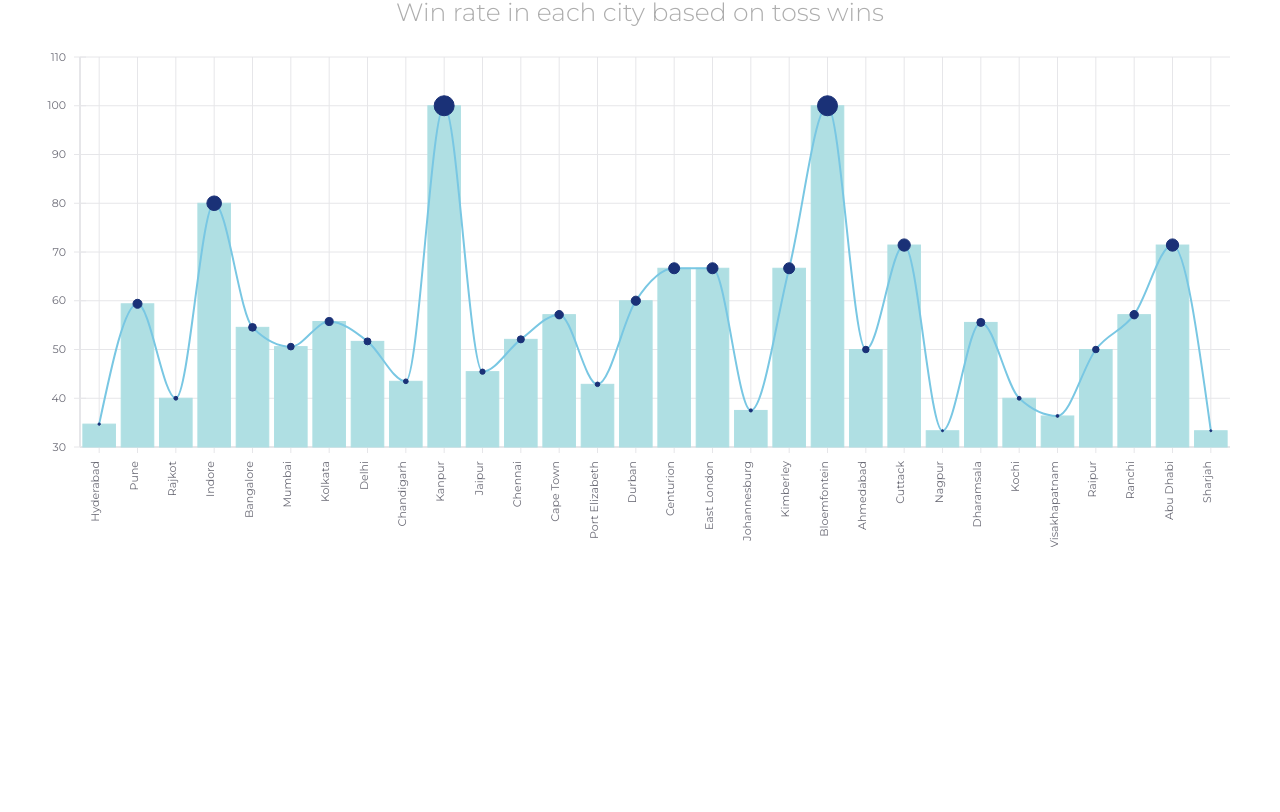
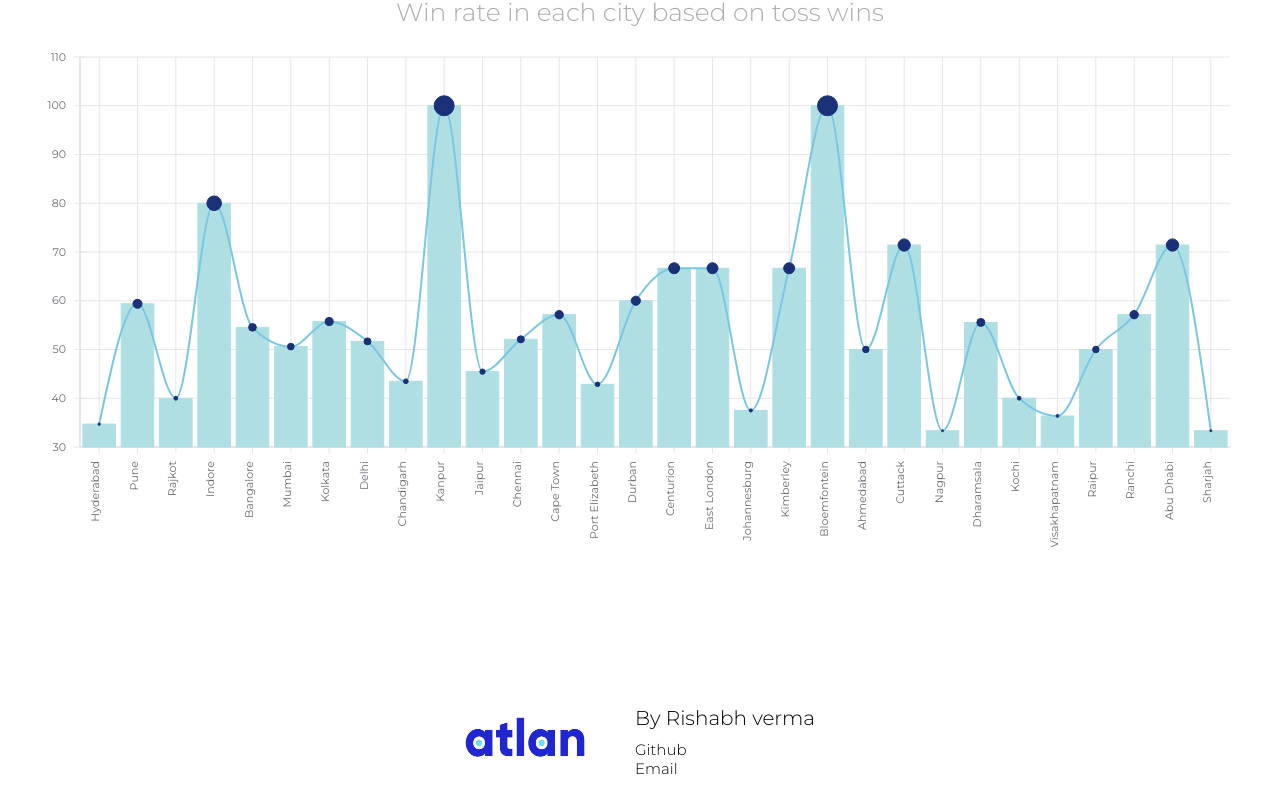
Before and after one commit to RishabhVerma098/AtlanTaskRishabhVerma, a React (Create React App) app: page / in a window 1280 px wide. Shown: the part 1560-2372 px from the top of the page. Before the commit the page ends 2107 px from the top, so only its background shows below. Built offline with nearby package versions, Linux system fonts and the light colour scheme.

Commit message:
added footer

```diff
--- a/src/App.js
+++ b/src/App.js
@@ -14,6 +14,18 @@ function App() {
       <BottomContainer />
       <Pie />
       <LocationToss />
+      <div className="footer">
+        <img src={require("./assets/images/logo.png")} alt="logo"></img>
+        <div className="right">
+          <p>By Rishabh verma</p>
+          <ul>
+            <li>
+              <p>Github</p>
+              <p>Email</p>
+            </li>
+          </ul>
+        </div>
+      </div>
     </div>
   );
 }
--- a/src/App.scss
+++ b/src/App.scss
@@ -5,4 +5,31 @@
   height: 200vh;
   padding-left: 5rem;
   padding-right: 5rem;
+  .footer {
+    height: 500px;
+    display: flex;
+    justify-content: center;
+    align-items: center;
+    img {
+      width: 120px;
+      height: 50px;
+    }
+
+    .right {
+      display: flex;
+      flex-direction: column;
+      margin-left: 5rem;
+      p {
+        font-size: 2rem;
+      }
+      ul {
+        li {
+          margin-top: 1rem;
+          p {
+            font-size: 1.5rem;
+          }
+        }
+      }
+    }
+  }
 }
```
